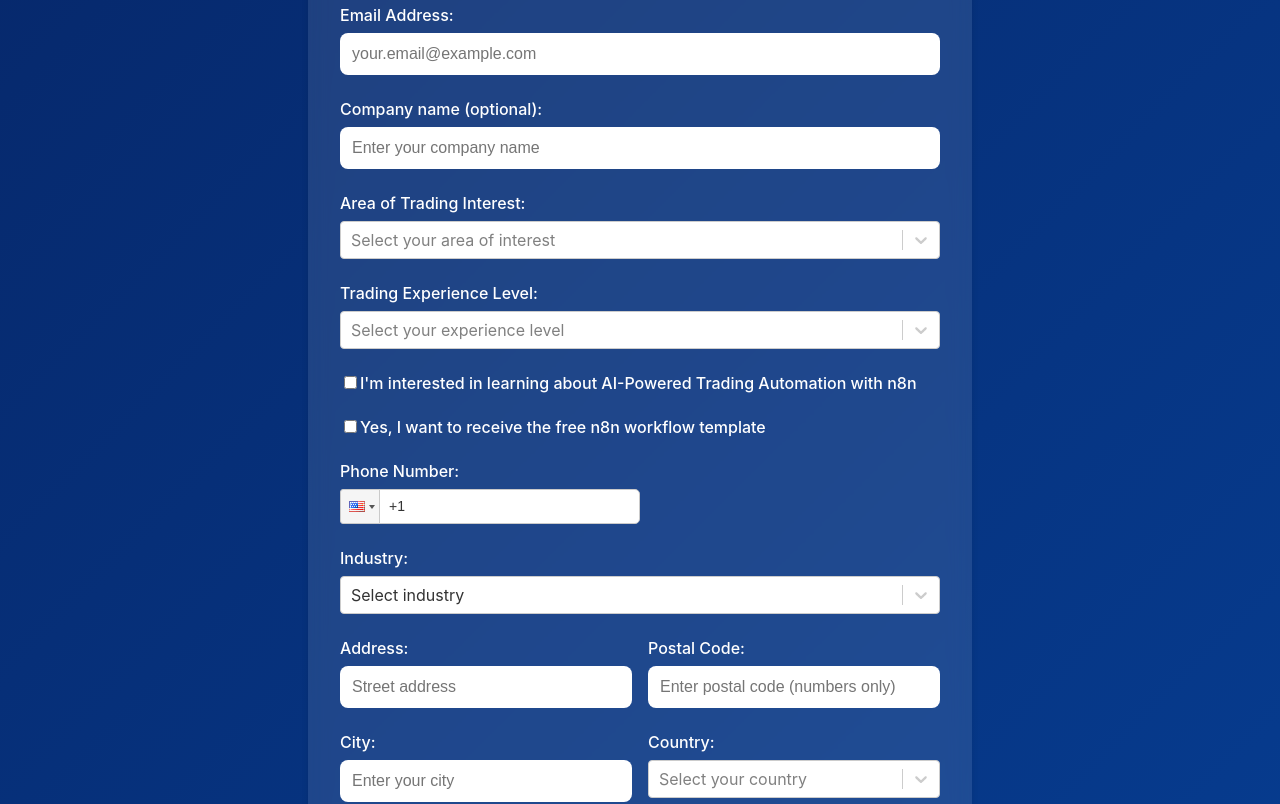
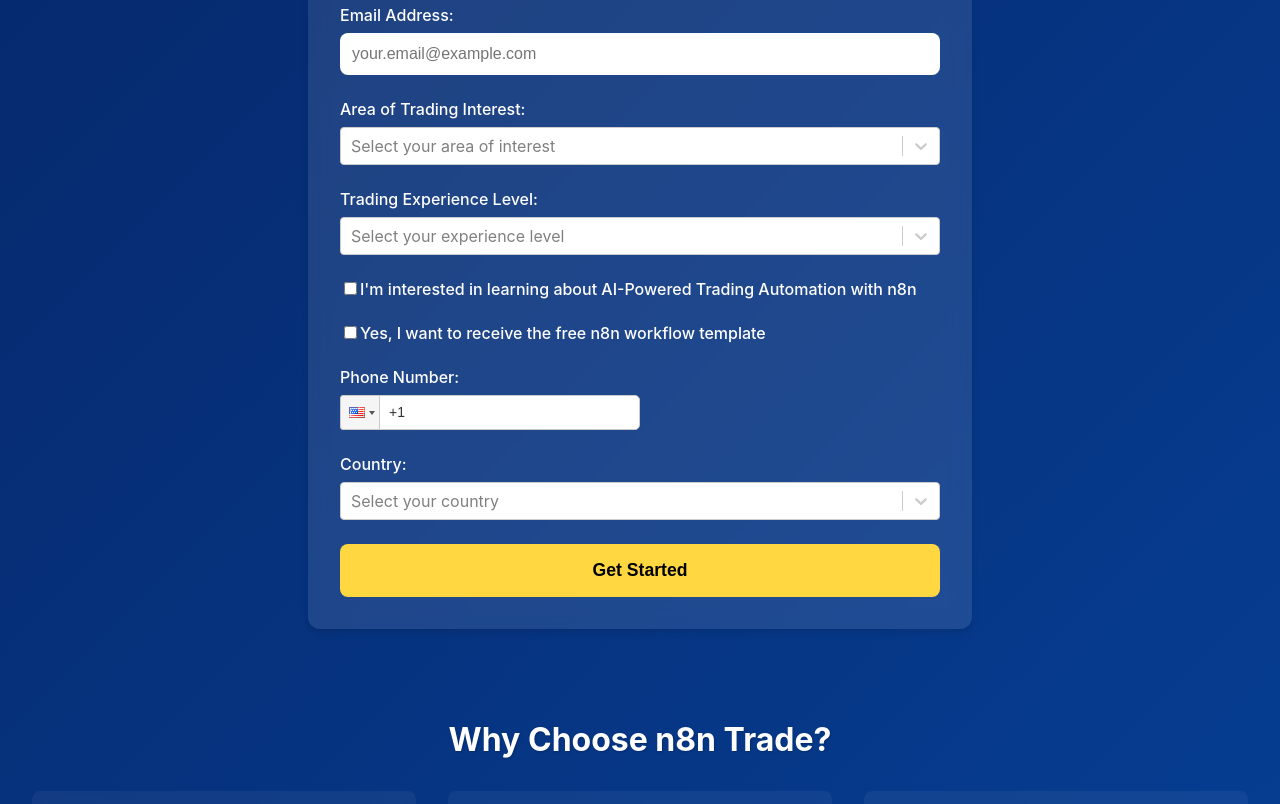
Before and after one commit to IrronRoman19/n8n-funnel, a React (Create React App) app: page / in a window 1280 px wide. Shown: the part 620-1424 px from the top of the page. Built offline with nearby package versions, Linux system fonts and the light colour scheme; no server answers.

Commit message:
reduced non-relevant inputs

```diff
--- a/src/components/LandingPage.tsx
+++ b/src/components/LandingPage.tsx
@@ -54,17 +54,12 @@ interface LeadFormData {
   lastName: string;
   email: string;
   phone: string;
-  company: string;
-  industry: string;
-  address: string;
-  postalCode: string;
-  city: string;
   country: CountryOption;
   interestedInCourse: boolean;
   tradingExperience: string;
   receiveTemplate: boolean;
   tradingInterest: string;
-} // No need for countryCode in state as PhoneInput handles it internally
+}
 
 interface FormState {
   isSubmitting: boolean;
@@ -78,11 +73,6 @@ const LandingPage: React.FC = () => {
     lastName: '',
     email: '',
     phone: '',
-    company: '',
-    industry: '',
-    address: '',
-    postalCode: '',
-    city: '',
     country: null as unknown as CountryOption,
     interestedInCourse: false,
     tradingExperience: '',
@@ -135,36 +125,14 @@ const LandingPage: React.FC = () => {
       setFormState({ isSubmitting: false, isSuccess: false, error: 'Please enter your phone number' });
       return false;
     }
-
-    // Country validation
-    if (!formData.country) {
-      setFormState({ isSubmitting: false, isSuccess: false, error: 'Please select your country' });
-      return false;
-    }
     if (!/^[+]?[0-9]{10,15}$/.test(phone)) {
       setFormState({ isSubmitting: false, isSuccess: false, error: 'Please enter a valid phone number with country code' });
       return false;
     }
 
-    // Company validation (optional)
-    const company = formData.company.trim();
-
-    // Postal Code validation
-    const postalCode = formData.postalCode.trim();
-    if (postalCode) {
-      if (!/^[0-9]+$/.test(postalCode)) {
-        setFormState({ isSubmitting: false, isSuccess: false, error: 'Postal code can only contain numbers' });
-        return false;
-      }
-    }
-
     // Country validation
-    if (!formData.country) {
+    if (!formData.country || !formData.country.code) {
       setFormState({ isSubmitting: false, isSuccess: false, error: 'Please select your country' });
-      return false;
-    }
-    if (!formData.country.code) {
-      setFormState({ isSubmitting: false, isSuccess: false, error: 'Please select a valid country' });
       return false;
     }
 
@@ -179,41 +147,7 @@ const LandingPage: React.FC = () => {
       setFormState({ isSubmitting: false, isSuccess: false, error: 'Please select your area of trading interest' });
       return false;
     }
-    // Company validation (optional - no length check)
 
-    // Industry validation
-    if (!formData.industry) {
-      setFormState({ isSubmitting: false, isSuccess: false, error: 'Please select your industry' });
-      return false;
-    }
-
-    // Location validation
-    if (!formData.country || !formData.country.name) {
-      setFormState({ isSubmitting: false, isSuccess: false, error: 'Please select your country' });
-      return false;
-    }
-    if (formData.country.name.length < 2) {
-      setFormState({ isSubmitting: false, isSuccess: false, error: 'Country name must be at least 2 characters long' });
-      return false;
-    }
-    if (formData.city.trim()) {
-      if (formData.city.trim().length < 2) {
-        setFormState({ isSubmitting: false, isSuccess: false, error: 'City must be at least 2 characters long' });
-        return false;
-      }
-    }
-    if (formData.address.trim()) {
-      if (formData.address.trim().length < 2) {
-        setFormState({ isSubmitting: false, isSuccess: false, error: 'Address must be at least 2 characters long' });
-        return false;
-      }
-    }
-    if (formData.postalCode.trim()) {
-      if (formData.postalCode.trim().length < 2) {
-        setFormState({ isSubmitting: false, isSuccess: false, error: 'Postal code must be at least 2 characters long' });
-        return false;
-      }
-    }
 
 
 
@@ -227,9 +161,21 @@ const LandingPage: React.FC = () => {
     if (!validateForm()) return;
 
     // Determine the appropriate webhook URL based on environment
-    const webhookUrl = process.env.NODE_ENV === 'production'
-      ? `${n8nurl}/webhook/course-lead-webhook`
-      : `${n8nurl}/webhook-test/course-lead-webhook`;
+    if (!n8nurl) {
+      setFormState({
+        isSubmitting: false,
+        isSuccess: false,
+        error: 'Server configuration error. Please contact support.'
+      });
+      return;
+    }
+
+    // Ensure n8nurl has proper protocol and no trailing slash
+    const baseUrl = n8nurl.replace(/\/+$/, '');
+    const webhookPath = process.env.NODE_ENV === 'production'
+      ? '/webhook/course-lead-webhook'
+      : '/webhook-test/course-lead-webhook';
+    const webhookUrl = `${baseUrl}${webhookPath}`;
 
     // Submit form data
     fetch(webhookUrl, {
@@ -243,9 +189,22 @@ const LandingPage: React.FC = () => {
         countryName: formData.country.name
       })
     })
-    .then(response => {
+    .then(async response => {
       if (!response.ok) {
-        throw new Error('Network response was not ok');
+        // Try to get more detailed error information
+        let errorMessage = 'Network response was not ok';
+        try {
+          const errorData = await response.json();
+          if (errorData.message) {
+            errorMessage = errorData.message;
+          } else if (response.status === 404) {
+            errorMessage = 'The form submission service is currently unavailable. Please try again later or contact support.';
+          }
+        } catch (e) {
+          // If we can't parse the error response, use the status text or default message
+          errorMessage = response.statusText || errorMessage;
+        }
+        throw new Error(errorMessage);
       }
       return response.json();
     })
@@ -257,11 +216,6 @@ const LandingPage: React.FC = () => {
         lastName: '',
         email: '',
         phone: '',
-        company: '',
-        industry: '',
-        address: '',
-        postalCode: '',
-        city: '',
         country: null as unknown as CountryOption,
         interestedInCourse: false,
         tradingExperience: '',
@@ -271,10 +225,23 @@ const LandingPage: React.FC = () => {
     })
     .catch(error => {
       console.error('Form submission error:', error);
+
+      let userFriendlyError = 'An error occurred while submitting the form. Please try again.';
+
+      if (error.message.includes('Failed to fetch')) {
+        userFriendlyError = 'Unable to connect to the form submission service. Please check your internet connection and try again.';
+      } else if (error.message.includes('NetworkError')) {
+        userFriendlyError = 'Network error. Please check your internet connection and try again.';
+      } else if (error.message) {
+        userFriendlyError = error.message;
+      }
+
+      console.error('Detailed error:', error);
+
       setFormState({
         isSubmitting: false,
         isSuccess: false,
-        error: error.message || 'An error occurred while submitting the form. Please try again.'
+        error: userFriendlyError
       });
     });
   };
@@ -345,19 +312,6 @@ const LandingPage: React.FC = () => {
               onChange={handleChange}
               required
               placeholder="your.email@example.com"
-            />
-          </div>
-
-          <div className="form-group">
-            <label htmlFor="company">Company name (optional):</label>
-            <input
-              type="text"
-              id="company"
-              name="company"
-              value={formData.company}
-              onChange={handleChange}
-              className="form-control"
-              placeholder="Enter your company name"
             />
           </div>
 
@@ -455,66 +409,6 @@ const LandingPage: React.FC = () => {
 
 
           <div className="form-group">
-            <label htmlFor="industry">Industry:</label>
-            <Select
-              id="industry"
-              name="industry"
-              value={industryOptions.find((option) => option.value === formData.industry)}
-              onChange={(selectedOption) => {
-                handleChange({ target: { name: 'industry', value: selectedOption?.value || '' } } as React.ChangeEvent<HTMLSelectElement>);
-              }}
-              options={industryOptions}
-              placeholder="Select your industry"
-              className="react-select-container"
-              classNamePrefix="react-select"
-            />
-          </div>
-
-          <div className="form-row">
-            <div className="form-group flex-1">
-              <label htmlFor="address">Address:</label>
-              <input
-                type="text"
-                id="address"
-                value={formData.address}
-                onChange={(e) => setFormData({ ...formData, address: e.target.value })}
-                placeholder="Street address"
-                className="form-control"
-              />
-            </div>
-
-            <div className="form-group flex-1">
-              <label htmlFor="postalCode">Postal Code:</label>
-              <input
-                type="text"
-                id="postalCode"
-                name="postalCode"
-                value={formData.postalCode}
-                onChange={(e) => {
-                  const value = e.target.value.replace(/\D/g, ''); // Remove non-digit characters
-                  setFormData({ ...formData, postalCode: value });
-                }}
-                required
-                placeholder="Enter postal code (numbers only)"
-                className="form-control"
-              />
-            </div>
-          </div>
-
-          <div className="form-row">
-            <div className="form-group flex-1">
-              <label htmlFor="city">City:</label>
-              <input
-                type="text"
-                id="city"
-                name="city"
-                value={formData.city}
-                onChange={handleChange}
-                required
-                placeholder="Enter your city"
-              />
-            </div>
-            <div className="form-group flex-1">
             <label htmlFor="country">Country:</label>
             <Select
               id="country"
@@ -527,7 +421,6 @@ const LandingPage: React.FC = () => {
               required
               placeholder="Select your country"
             />
-            </div>
           </div>
 
           <button
```
Lines whose indentation alone changed are shown as unchanged.
